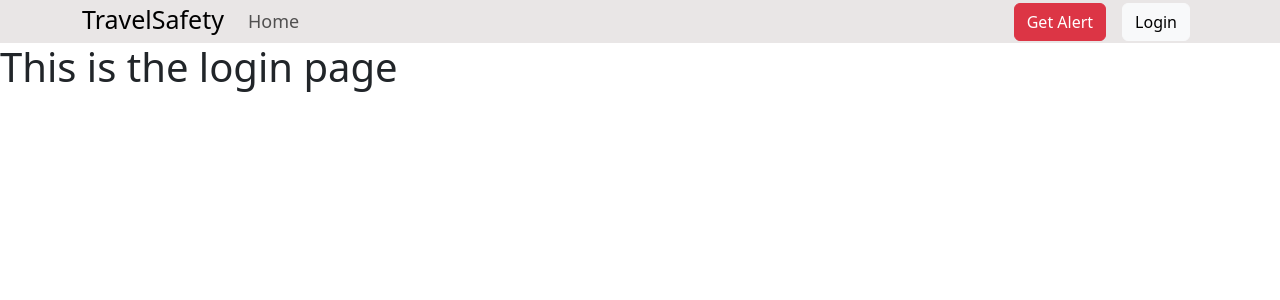
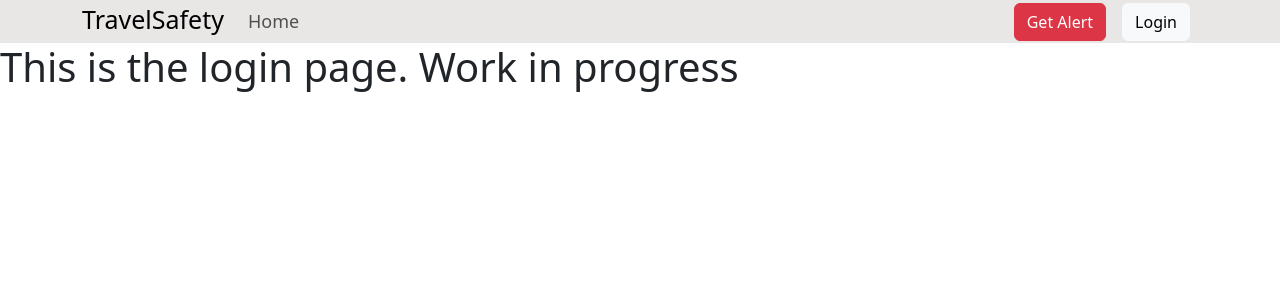
Before and after one commit to ankhuetang/TravelSafety, a React (Create React App) app in the folder client/: page /login in a window 1280 px wide. Shown: the top 300 px of the page. Built offline with nearby package versions, Linux system fonts and the light colour scheme.

Commit message:
Change Login.js indent to 2

```diff
--- a/client/src/shared/components/pages/Login.js
+++ b/client/src/shared/components/pages/Login.js
@@ -1,11 +1,11 @@
-import React from 'react';
+import React from "react";
 
 const Login = () => {
-	return (
-		<div>
-			<h1>This is the login page</h1>
-		</div>
-	);
+  return (
+    <div>
+      <h1>This is the login page. Work in progress</h1>
+    </div>
+  );
 };
 
 export default Login;
```
